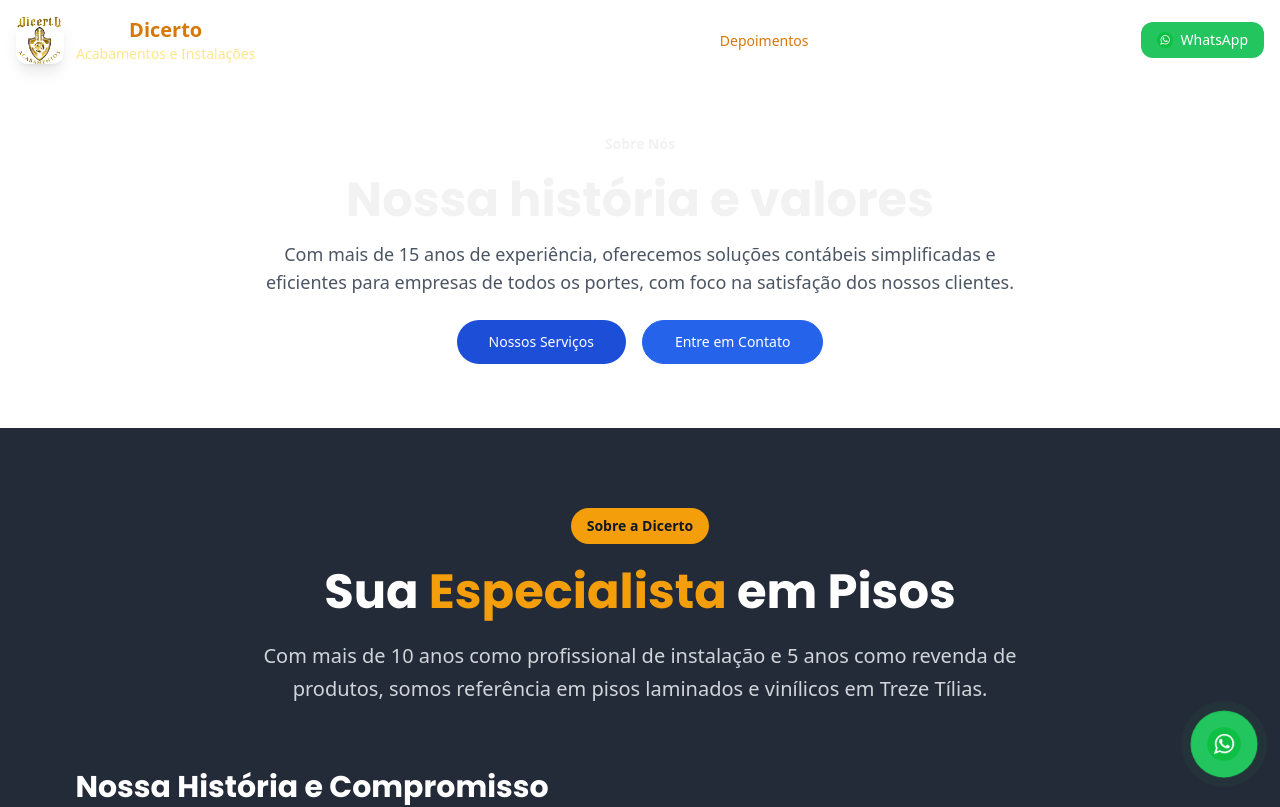
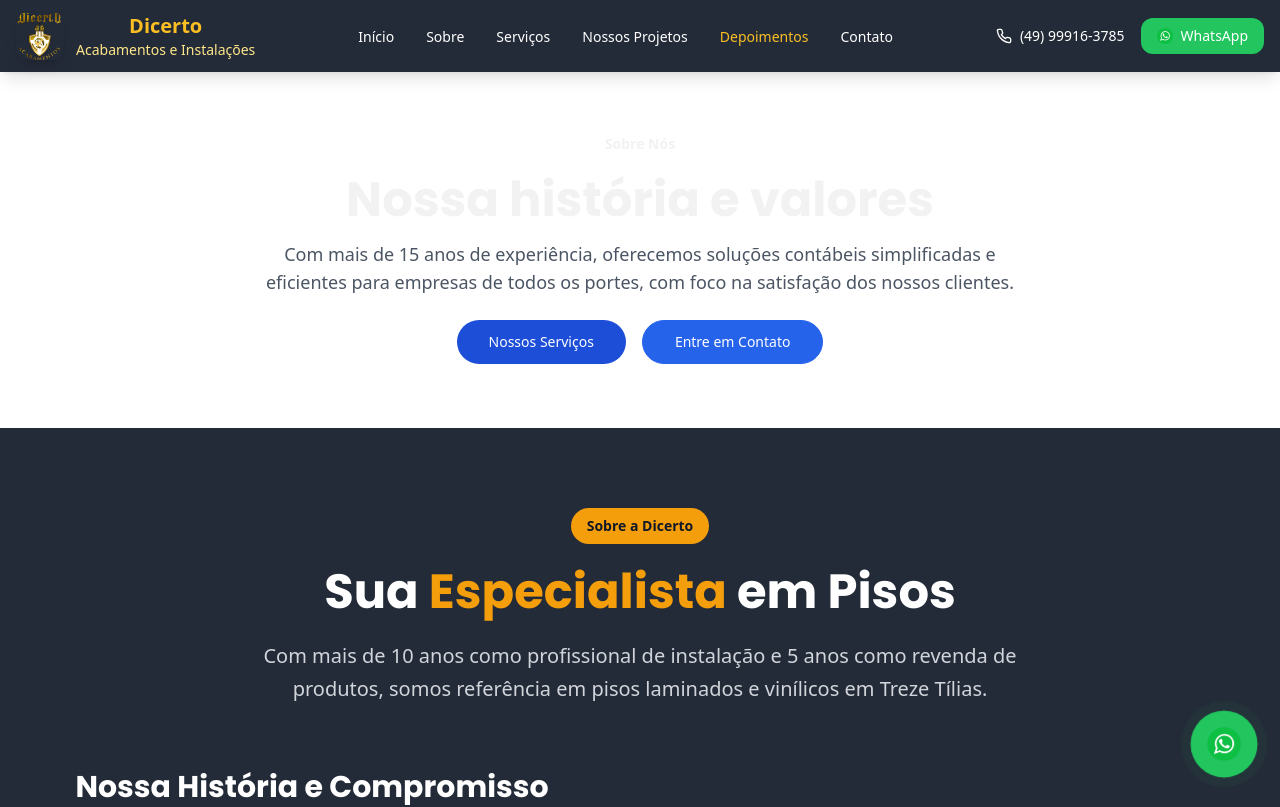
Before and after one commit to DevZipMateus/dicerto-acabamentos, a React (Vite) app: page /about in a window 1280 px wide. Shown: the top 807 px of the page. Built offline with nearby package versions, Linux system fonts and the light colour scheme.

Commit message:
Fix: Header and Project Carousel background
- Changed the header's background to the darkest color.
- Updated the Project Carousel's background to match the site's background color.

```diff
--- a/src/components/Header.tsx
+++ b/src/components/Header.tsx
@@ -58,10 +58,10 @@ const Header = () => {
     const baseClasses = 'text-sm font-medium transition-colors duration-300 cursor-pointer';
 
     if (isActive) {
-      return `${baseClasses} text-yellow-600`;
+      return `${baseClasses} text-yellow-400`;
     }
 
-    return `${baseClasses} ${isScrolled ? 'text-gray-700' : 'text-white'} hover:text-yellow-500`;
+    return `${baseClasses} text-white hover:text-yellow-300`;
   };
 
   const handleNavClick = (item: any) => {
@@ -73,9 +73,7 @@ const Header = () => {
   };
 
   return (
-    <header className={`fixed top-0 left-0 w-full z-50 transition-all duration-300 ${
-      isScrolled ? 'bg-white shadow-lg py-3' : 'bg-transparent py-4'
-    }`}>
+    <header className="fixed top-0 left-0 w-full z-50 transition-all duration-300 bg-[#242b38] shadow-lg py-3">
       <div className="container mx-auto px-4">
         <div className="flex justify-between items-center">
           {/* Logo */}
@@ -91,8 +89,8 @@ const Header = () => {
               />
             </div>
             <div>
-              <div className="text-xl font-bold text-yellow-600">Dicerto</div>
-              <div className={`text-sm ${isScrolled ? 'text-gray-600' : 'text-yellow-200'}`}>
+              <div className="text-xl font-bold text-yellow-400">Dicerto</div>
+              <div className="text-sm text-yellow-200">
                 Acabamentos e Instalações
               </div>
             </div>
@@ -120,7 +118,7 @@ const Header = () => {
             <div className="hidden md:flex items-center space-x-4">
               <a
                 href="tel:+5549999163785"
-                className={`flex items-center space-x-2 ${isScrolled ? 'text-gray-700' : 'text-white'} hover:text-yellow-500 transition-colors`}
+                className="flex items-center space-x-2 text-white hover:text-yellow-300 transition-colors"
               >
                 <Phone className="w-4 h-4" />
                 <span className="text-sm font-medium">(49) 99916-3785</span>
@@ -143,7 +141,7 @@ const Header = () => {
 
             {/* Mobile Menu Button */}
             <button
-              className={`lg:hidden ${isScrolled ? 'text-gray-700' : 'text-white'} hover:text-yellow-500 transition-colors`}
+              className="lg:hidden text-white hover:text-yellow-300 transition-colors"
               onClick={() => setIsMenuOpen(!isMenuOpen)}
               aria-label={isMenuOpen ? "Fechar menu" : "Abrir menu"}
             >
--- a/src/components/ProjectCarousel.tsx
+++ b/src/components/ProjectCarousel.tsx
@@ -252,7 +252,7 @@ const ProjectCarousel = () => {
   };
 
   return (
-    <section className="py-16 bg-gray-50">
+    <section className="py-16 bg-white">
       <div className="container mx-auto px-4">
         <div className="text-center max-w-3xl mx-auto mb-12">
           <span className="inline-block py-2 px-4 rounded-full text-sm font-medium bg-blue-100 text-blue-700 mb-4">
```
